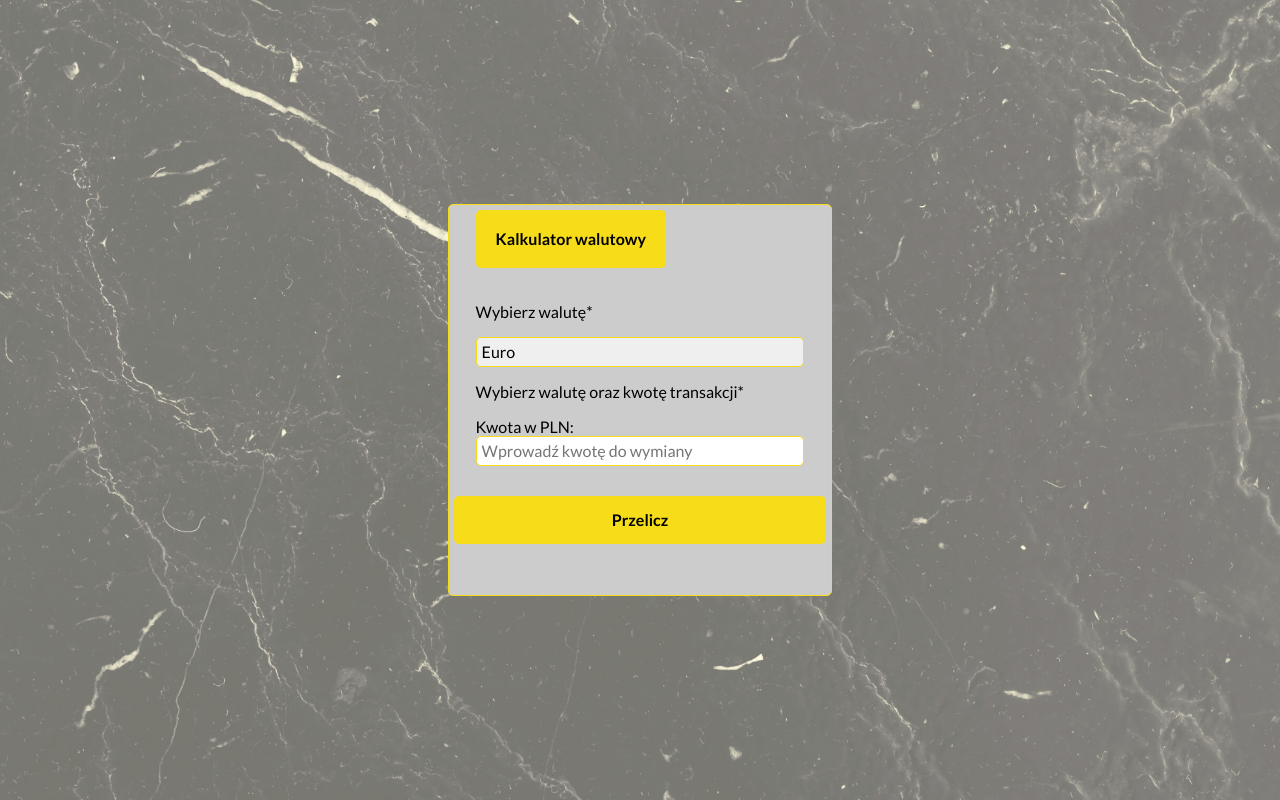
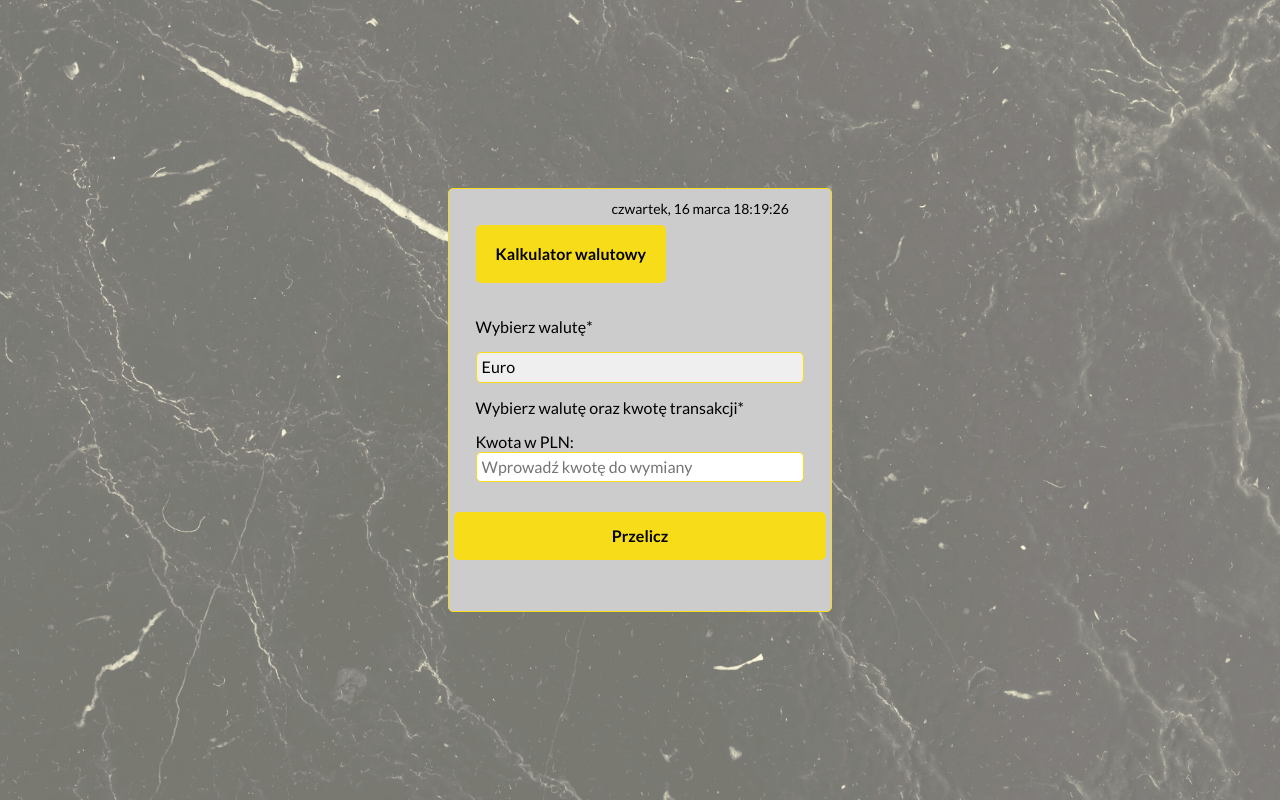
Before and after one commit to szymonbasiul/currency-converter-react, a React (Create React App) app: page / in a window 1280 px wide. Built offline with nearby package versions, Linux system fonts and the light colour scheme.

Commit message:
clock modulecreated, first interval implementation

```diff
--- /dev/null
+++ b/src/App/Form/Clock/index.js
@@ -0,0 +1,24 @@
+import "./style.css";
+import { useEffect, useState } from "react";
+
+const Clock = () => {
+  const date = new Date();
+  const [currentDate, setCurrentDate] = useState();
+
+  useEffect(() => {
+    const intervalId = setInterval(() => {
+      setCurrentDate(
+        date.toLocaleTimeString("pl-PL", {
+          weekday: "long",
+          day: "numeric",
+          month: "long",
+        })
+      );
+    }, 1000);
+
+  });
+
+  return <p className="form__time">{currentDate}</p>;
+};
+
+export default Clock;
--- /dev/null
+++ b/src/App/Form/Clock/style.css
@@ -0,0 +1,6 @@
+.form__time {
+    font-size: 14px;
+    margin: 2% 10%;
+    display: flex;
+    align-self: flex-end;
+}
--- a/src/App/Form/index.js
+++ b/src/App/Form/index.js
@@ -1,6 +1,7 @@
-import { useState } from "react";
+import { useState, useEffect } from "react";
 import { currencies } from "../currencies";
 import { Result } from "./Result";
+import Clock from "./Clock";
 import "./style.css";
 
 const default_currency = currencies[0].shortName;
@@ -16,6 +17,7 @@ const Form = ({ calculateExchange, result }) => {
 
   return (
     <form className="form" onSubmit={onSubmit}>
+      <Clock />
       <fieldset className="form__fieldset">
         <legend className="form__legend"> Kalkulator walutowy </legend>
         <p>Wybierz walutę*</p>
--- a/src/App/Form/style.css
+++ b/src/App/Form/style.css
@@ -10,6 +10,7 @@
     background-color: #ccc;
     border-radius: 5px;
 }
+
 
 .form__select {
     box-sizing: border-box;
```
